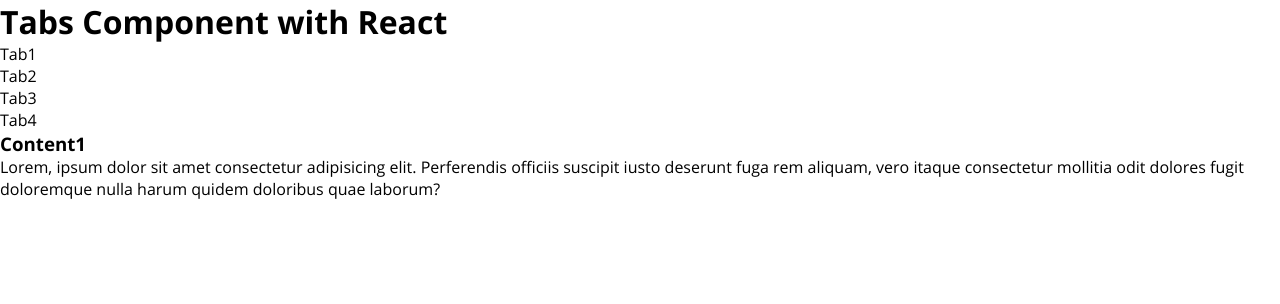
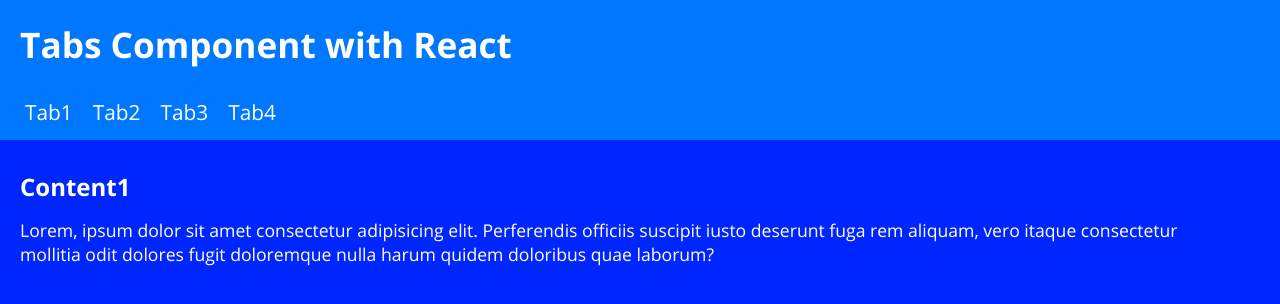
Before and after one commit to Movahed-m/Tabs-components, a React (Vite) app in the folder Tabs-Component/: page / in a window 1280 px wide. Shown: the top 304 px of the page. Built offline with nearby package versions, Linux system fonts and the light colour scheme.

Commit message:
adding styles into components

```diff
--- a/Tabs-Component/src/components/Content.jsx
+++ b/Tabs-Component/src/components/Content.jsx
@@ -1,9 +1,11 @@
+import styles from "../styles/Content.module.css"
+
 function Content({ title }) {
 
   return (
     <>
-      <h3 className="content-title">{title}</h3>
-      <p className="contetn-description">
+      <h3 className={styles.content_title}>{title}</h3>
+      <p className={styles.content_description}>
         Lorem, ipsum dolor sit amet consectetur adipisicing elit. Perferendis
         officiis suscipit iusto deserunt fuga rem aliquam, vero itaque
         consectetur mollitia odit dolores fugit doloremque nulla harum quidem
--- a/Tabs-Component/src/components/Header.jsx
+++ b/Tabs-Component/src/components/Header.jsx
@@ -1,10 +1,11 @@
 import NavAndMain from "./NavAndMain";
+import styles from "../styles/Header.module.css";
 
 function Header() {
   return (
     <header>
-      <div className="header-container">
-        <h1 className="header-title">Tabs Component with React</h1>
+      <div className={styles.header_container}>
+        <h1 className={styles.header_title}>Tabs Component with React</h1>
         <NavAndMain />
       </div>
     </header>
--- a/Tabs-Component/src/components/NavAndMain.jsx
+++ b/Tabs-Component/src/components/NavAndMain.jsx
@@ -1,5 +1,6 @@
 import { useState } from "react";
 import Content from "./Content";
+import styles from "../styles/NavAndMain.module.css";
 
 function NavAndMain() {
   const [activeTab, setActiveTab] = useState(1);
@@ -31,18 +32,16 @@ function NavAndMain() {
   return (
     <>
       <nav>
-        <div className="nav-container">
-          <ul className="list-container">
-            {data.map((item) => (
-              <li key={item.id} onClick={changeHandler} accessKey={item.id}>
-                {item.tabTitle}
-              </li>
-            ))}
-          </ul>
-        </div>
+        <ul className={styles.list_container}>
+          {data.map((item) => (
+            <li key={item.id} onClick={changeHandler} accessKey={item.id} className={styles.list_item}>
+              {item.tabTitle}
+            </li>
+          ))}
+        </ul>
       </nav>
       <main>
-        <div className="main-container">
+        <div className={styles.main_container}>
           {activeTab === 1 ? <Content title={"Content1"} /> : null}
           {activeTab === 2 ? <Content title={"Content2"} /> : null}
           {activeTab === 3 ? <Content title={"Content3"} /> : null}
--- /dev/null
+++ b/Tabs-Component/src/styles/Content.module.css
@@ -0,0 +1,9 @@
+.content_title {
+  font-size: 1.5rem;
+  margin-bottom: 15px;
+}
+
+.content_description {
+  font-size: 1.1rem;
+  font-weight: 500;
+}
--- /dev/null
+++ b/Tabs-Component/src/styles/Header.module.css
@@ -0,0 +1,16 @@
+header {
+  width: 100%;
+  height: 140px;
+  background: #0077ff;
+}
+
+.header_container {
+  max-width: 1200px;
+  height: 100%;
+}
+
+.header_title {
+  padding: 20px;
+  font-weight: 700;
+  font-size: 2.2rem;
+}
--- /dev/null
+++ b/Tabs-Component/src/styles/NavAndMain.module.css
@@ -0,0 +1,35 @@
+nav {
+  width: 100%;
+}
+
+.list_container {
+  max-width: 1200px;
+  display: flex;
+  align-items: center;
+  padding-left: 15px;
+}
+
+.list_item {
+  margin: 10px 10px;
+  font-size: 1.3rem;
+  font-weight: 500;
+  cursor: pointer;
+}
+
+.list_item_selected {
+    color: #ffd900;
+    border-bottom: 2px solid #ffd900;
+}
+
+main {
+  width: 100%;
+  height: calc(100vh - 140px);
+  background: #0026ff;
+  position: absolute;
+  top: 140px;
+}
+
+.main_container {
+    max-width: 1200px;
+    padding: 30px 20px 20px 20px;
+}
--- a/Tabs-Component/src/styles/global.css
+++ b/Tabs-Component/src/styles/global.css
@@ -7,4 +7,5 @@
 
 body {
     font-family: openSans;
+    color: #fff;
 }
```
